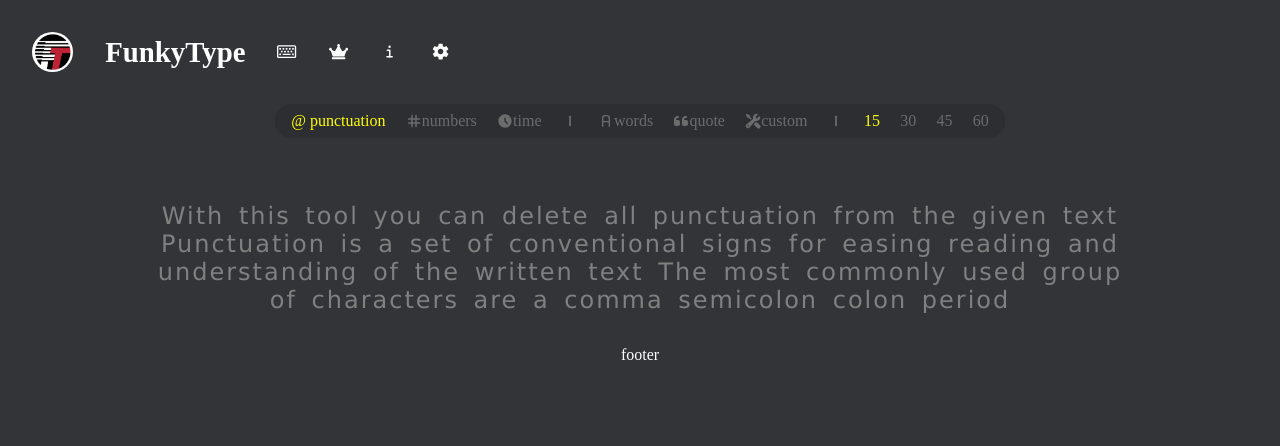
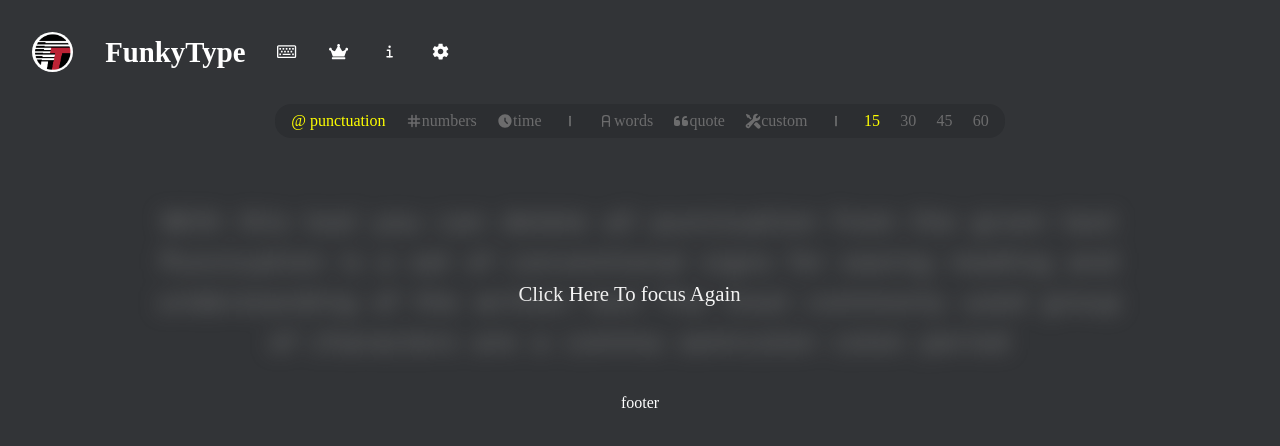
Before and after one commit to Nikhil-Kumar-02/typingMaster, a React (Create React App) app: page / in a window 1280 px wide. Both pictures are taken after a click on the element "@ punctuation". Shown: the top 446 px of the page. Built offline with nearby package versions, Linux system fonts and the light colour scheme.

Commit message:
added logic that when cursor is somewhere else the para becomes blur and also when we are typing the correctly typed words are colored yellow

```diff
--- a/src/App.js
+++ b/src/App.js
@@ -3,13 +3,23 @@ import Header from './components/PageHeader/Index'
 import Navbar from './components/PageNavbar/Index'
 import Body from './components/PageBody/Index'
 import Footer from './components/PageFooter/Index'
+import { useState } from 'react';
 
 function App() {
+  const [focus , setFocus] = useState(true);
   return (
-    <div className="App">
+    <div className="App" onClick={()=>setFocus(false)}>
+
       <Header></Header>
       <Navbar></Navbar>
-      <Body></Body>
+
+      <div onClick={(e)=>{
+        e.stopPropagation()
+        setFocus(true)
+      }}>
+        <Body focus={focus}></Body>
+      </div>
+
       <Footer></Footer>
     </div>
   );
--- a/src/components/PageBody/Index.jsx
+++ b/src/components/PageBody/Index.jsx
@@ -2,20 +2,26 @@ import React, { useEffect, useRef, useState } from "react"
 import './index.css'
 import { TbMinusVertical } from "react-icons/tb";
 
-const Body = (props) => {
+const Body = ({focus}) => {
 
   const inputRef = useRef();
 
-  const text = "With this tool you can delete all punctuation from the given text Punctuation is a set of conventional signs for easing reading and understanding of the written text The most commonly used group of characters are a comma  semicolon  colon  period  exclamation mark  question mark  dash  and brackets There are also other typographic marks such as an ampersand  asterisk  at sign  percent  and many more The tool finds and removes all such marks However if you want to preserve any of the punctuation marks unchanged you can retain them in the text by specifying them in the option for ignored characters For example if you enter the symbol  in the option the sentence structure will remain unchanged If you input several symbols like  then the text will preserve periods commas and semicolons in their original positions Textabulous";
+  let text = "With this tool you can delete all punctuation from the given text Punctuation is a set of conventional signs for easing reading and understanding of the written text The most commonly used group of characters are a comma  semicolon  colon  period  exclamation mark  question mark  dash  and brackets There are also other typographic marks such as an ampersand  asterisk  at sign  percent  and many more The tool finds and removes all such marks However if you want to preserve any of the punctuation marks unchanged you can retain them in the text by specifying them in the option for ignored characters For example if you enter the symbol  in the option the sentence structure will remain unchanged If you input several symbols like  then the text will preserve periods commas and semicolons in their original positions Textabulous";
 
-  let renderedText = text.substring(0,248);
+  const [leftText , setLeftText] = useState(text.substring(0,248))
+  const [typedText , setTypedText] = useState('');
 
   const [index , setIndex] = useState(0);
 
   function textInputHandler(e){
     // console.log(e);
-    if(renderedText[index] === e.key){
+    if(leftText[0] === e.key){
       console.log("char matched")
+      let newTypedText = typedText + leftText[0];
+      setTypedText(newTypedText);
+
+      setLeftText(p => p.substring(1))
+
       setIndex(p => p+1);
     }
     else if(e.key === "Backspace"){
@@ -30,14 +36,22 @@ const Body = (props) => {
 
   useEffect(()=>{
     inputRef.current.focus();
-  },[inputRef.current])
+  },[]);
+
 
   return (
     <div className="bodyWrapper">
-      <div>
-      {/* <TbMinusVertical color="yellow"/> */}
-        <input type="text" onKeyDown={textInputHandler} ref={inputRef}></input>
-        {renderedText}
+      {
+        !focus && <div className="focusMessage">Click Here To focus Again</div>
+      }
+      <div className={focus ? "bodyContentWrapper" : "bodyContentWrapper blurryBackground"} onClick={
+        () => {inputRef.current.focus()}
+      }>
+        <div>
+          <input type="text" onKeyDown={textInputHandler} ref={inputRef}></input>
+          <span style={{color : "yellow", textDecoration : "underline"}}>{typedText}</span>
+          <span>{leftText}</span>
+        </div>
       </div>
     </div>
   )
--- a/src/components/PageBody/index.css
+++ b/src/components/PageBody/index.css
@@ -1,10 +1,15 @@
 .bodyWrapper{
+    position: relative;
+}
+
+.bodyContentWrapper{
     display: flex;
     justify-content: center;
     padding: 2rem 0;
     color: grey;
     >div{
         font-size: 1.5rem;
+        line-height: 2.5rem;
         text-justify: newspaper;
         word-spacing: 5px;
         letter-spacing: 2px;
@@ -16,3 +21,15 @@
         }
     }
 }
+
+.blurryBackground{
+    cursor: pointer;
+    filter: blur(10px);
+}
+
+.focusMessage{
+    font-size: 1.3rem;
+    position: absolute;
+    top: 50%;
+    left: 40%;
+}
```
